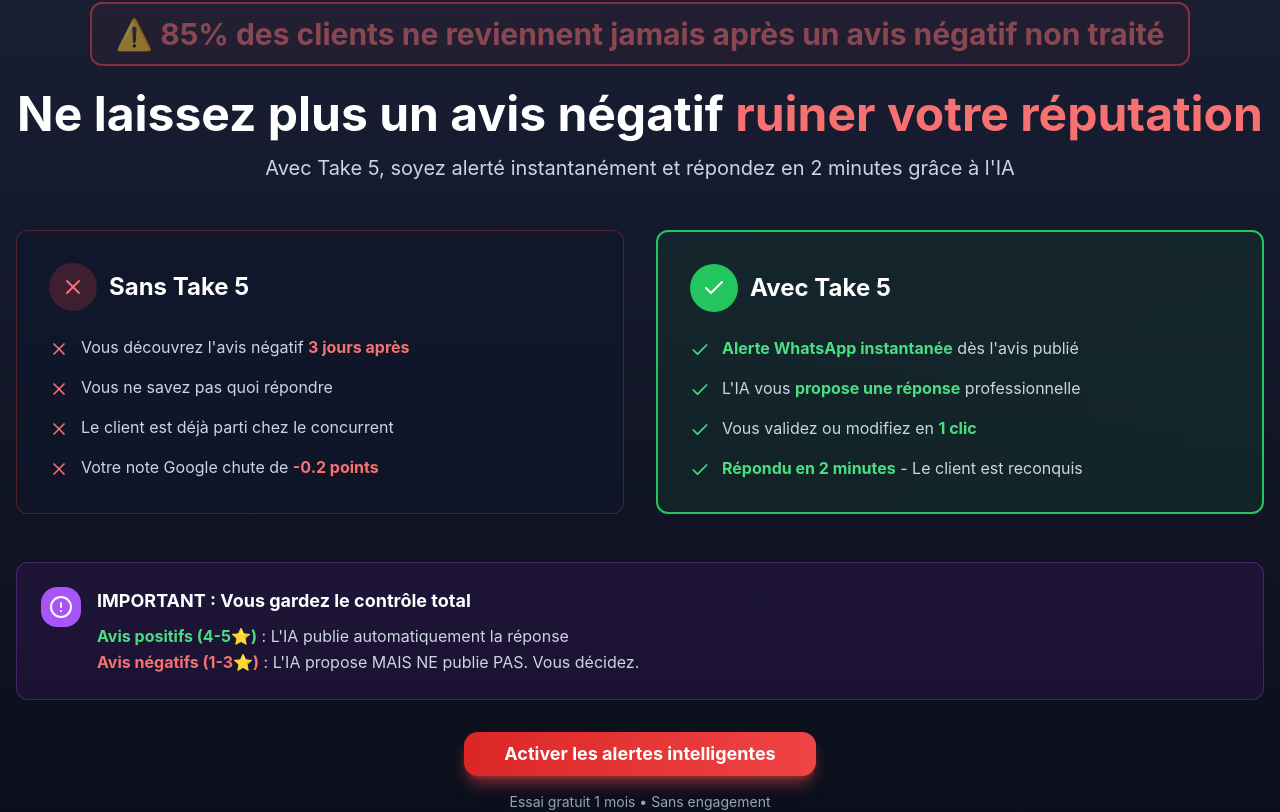
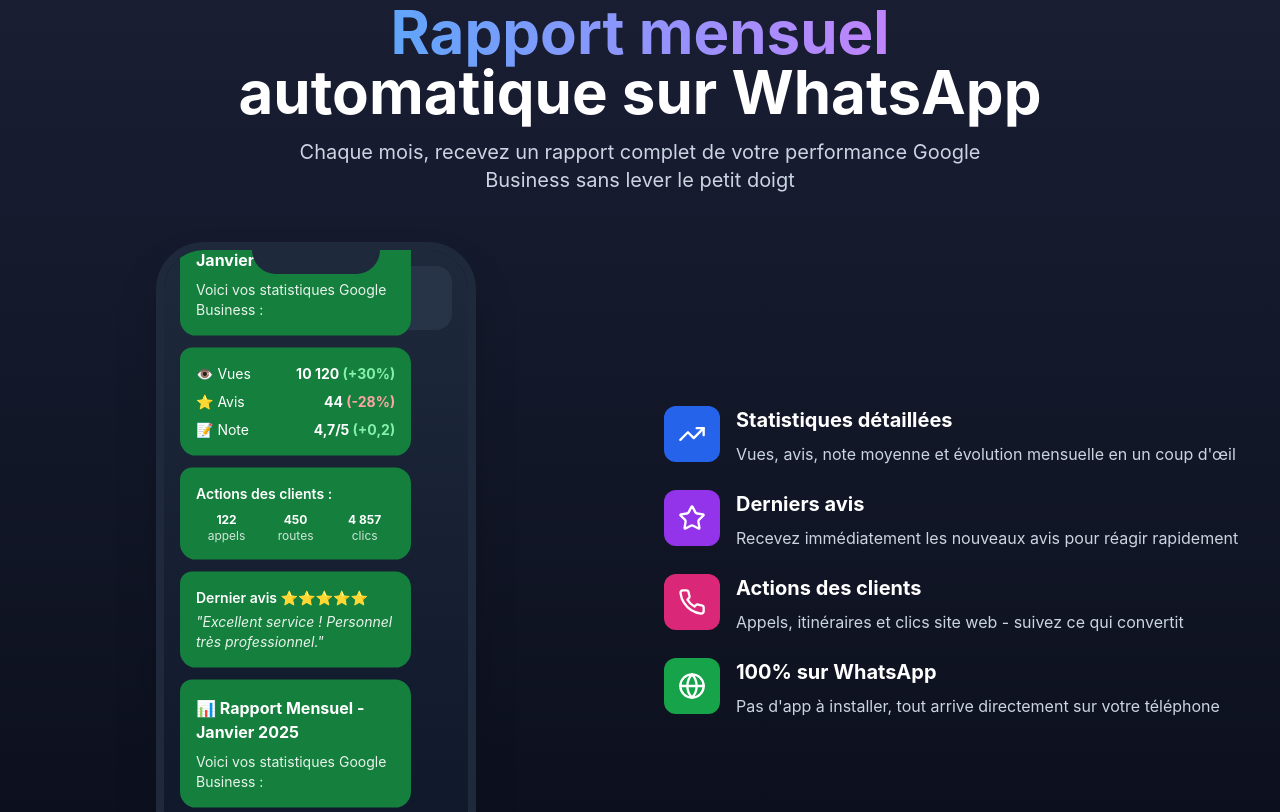
Before and after one commit to semih5817/take5-boost, a React (Vite) app: page / in a window 1280 px wide. Shown: the part 878-1690 px from the top of the page. Built offline with nearby package versions, Linux system fonts and the light colour scheme; the HTML template or start-up script is replaced by a standard one.

Commit message:
Replace alert section with WhatsApp report
Replace the "85% of clients never return" alert section with the "Monthly report on WhatsApp" section. This includes a phone mockup with an animated scrolling WhatsApp conversation showcasing new features.

```diff
--- /dev/null
+++ b/src/components/home/WhatsAppReportingSection.tsx
@@ -0,0 +1,179 @@
+import { TrendingUp, Star, Phone, Globe } from "lucide-react";
+
+export const WhatsAppReportingSection = () => {
+  return (
+    <section className="py-20 px-4 bg-gradient-to-b from-[#1A1F35] to-[#0A0E1A]">
+      <div className="max-w-7xl mx-auto">
+        {/* Header */}
+        <div className="text-center mb-12">
+          <h2 className="text-4xl md:text-6xl font-bold text-white mb-4">
+            <span className="text-transparent bg-clip-text bg-gradient-to-r from-blue-400 to-purple-400">
+              Rapport mensuel
+            </span>
+            <br />
+            automatique sur WhatsApp
+          </h2>
+          <p className="text-xl text-slate-300 max-w-3xl mx-auto">
+            Chaque mois, recevez un rapport complet de votre performance Google Business sans lever le petit doigt
+          </p>
+        </div>
+
+        <div className="grid lg:grid-cols-2 gap-12 items-center">
+          {/* Phone Mockup avec animation */}
+          <div className="relative flex justify-center">
+            <div className="relative w-[320px] h-[640px] bg-slate-900 rounded-[3rem] border-8 border-slate-800 shadow-2xl overflow-hidden">
+              {/* Notch */}
+              <div className="absolute top-0 left-1/2 -translate-x-1/2 w-32 h-6 bg-slate-800 rounded-b-3xl z-10"></div>
+
+              {/* Screen Content - Animated */}
+              <div className="w-full h-full bg-gradient-to-b from-slate-800 to-slate-900 p-4 overflow-hidden">
+                {/* WhatsApp Header */}
+                <div className="flex items-center gap-3 mb-4 bg-slate-700/50 p-3 rounded-lg">
+                  <div className="w-10 h-10 bg-white rounded-full flex items-center justify-center text-sm font-bold">
+                    T5
+                  </div>
+                  <div>
+                    <div className="text-white font-semibold text-sm">Take 5</div>
+                    <div className="text-slate-400 text-xs">en ligne</div>
+                  </div>
+                </div>
+
+                {/* Messages - Animation de défilement */}
+                <div className="space-y-3 animate-scroll">
+                  {/* Message 1 - Rapport */}
+                  <div className="bg-green-700 p-4 rounded-2xl rounded-tl-sm max-w-[85%]">
+                    <div className="text-white font-bold mb-2 flex items-center gap-2">
+                      📊 Rapport Mensuel - Janvier 2025
+                    </div>
+                    <div className="text-sm text-white/90">
+                      Voici vos statistiques Google Business :
+                    </div>
+                  </div>
+
+                  {/* Message 2 - Stats */}
+                  <div className="bg-green-700 p-4 rounded-2xl rounded-tl-sm max-w-[85%]">
+                    <div className="space-y-2 text-white text-sm">
+                      <div className="flex justify-between">
+                        <span>👁️ Vues</span>
+                        <span className="font-bold">10 120 <span className="text-green-300">(+30%)</span></span>
+                      </div>
+                      <div className="flex justify-between">
+                        <span>⭐ Avis</span>
+                        <span className="font-bold">44 <span className="text-red-300">(-28%)</span></span>
+                      </div>
+                      <div className="flex justify-between">
+                        <span>📝 Note</span>
+                        <span className="font-bold">4,7/5 <span className="text-green-300">(+0,2)</span></span>
+                      </div>
+                    </div>
+                  </div>
+
+                  {/* Message 3 - Actions clients */}
+                  <div className="bg-green-700 p-4 rounded-2xl rounded-tl-sm max-w-[85%]">
+                    <div className="text-white text-sm mb-2 font-semibold">
+                      Actions des clients :
+                    </div>
+                    <div className="grid grid-cols-3 gap-2 text-white text-xs text-center">
+                      <div>
+                        <div className="font-bold">122</div>
+                        <div className="text-white/80">appels</div>
+                      </div>
+                      <div>
+                        <div className="font-bold">450</div>
+                        <div className="text-white/80">routes</div>
+                      </div>
+                      <div>
+                        <div className="font-bold">4 857</div>
+                        <div className="text-white/80">clics</div>
+                      </div>
+                    </div>
+                  </div>
+
+                  {/* Message 4 - Dernier avis */}
+                  <div className="bg-green-700 p-4 rounded-2xl rounded-tl-sm max-w-[85%]">
+                    <div className="text-white text-sm">
+                      <div className="font-semibold mb-1">Dernier avis ⭐⭐⭐⭐⭐</div>
+                      <div className="italic text-white/90">"Excellent service ! Personnel très professionnel."</div>
+                    </div>
+                  </div>
+
+                  {/* Dupliquer pour l'effet de boucle */}
+                  <div className="bg-green-700 p-4 rounded-2xl rounded-tl-sm max-w-[85%]">
+                    <div className="text-white font-bold mb-2 flex items-center gap-2">
+                      📊 Rapport Mensuel - Janvier 2025
+                    </div>
+                    <div className="text-sm text-white/90">
+                      Voici vos statistiques Google Business :
+                    </div>
+                  </div>
+                </div>
+
+                <div className="absolute bottom-4 left-4 right-4 text-center">
+                  <div className="text-green-400 text-xs flex items-center justify-center gap-1">
+                    <span className="animate-pulse">✓✓</span>
+                    <span>1234</span>
+                  </div>
+                </div>
+              </div>
+            </div>
+          </div>
+
+          {/* Features List */}
+          <div className="space-y-6">
+            {/* Feature 1 */}
+            <div className="flex items-start gap-4">
+              <div className="w-14 h-14 bg-blue-600 rounded-xl flex items-center justify-center flex-shrink-0">
+                <TrendingUp className="w-7 h-7 text-white" />
+              </div>
+              <div>
+                <h3 className="text-xl font-bold text-white mb-2">Statistiques détaillées</h3>
+                <p className="text-slate-300">
+                  Vues, avis, note moyenne et évolution mensuelle en un coup d'œil
+                </p>
+              </div>
+            </div>
+
+            {/* Feature 2 */}
+            <div className="flex items-start gap-4">
+              <div className="w-14 h-14 bg-purple-600 rounded-xl flex items-center justify-center flex-shrink-0">
+                <Star className="w-7 h-7 text-white" />
+              </div>
+              <div>
+                <h3 className="text-xl font-bold text-white mb-2">Derniers avis</h3>
+                <p className="text-slate-300">
+                  Recevez immédiatement les nouveaux avis pour réagir rapidement
+                </p>
+              </div>
+            </div>
+
+            {/* Feature 3 */}
+            <div className="flex items-start gap-4">
+              <div className="w-14 h-14 bg-pink-600 rounded-xl flex items-center justify-center flex-shrink-0">
+                <Phone className="w-7 h-7 text-white" />
+              </div>
+              <div>
+                <h3 className="text-xl font-bold text-white mb-2">Actions des clients</h3>
+                <p className="text-slate-300">
+                  Appels, itinéraires et clics site web - suivez ce qui convertit
+                </p>
+              </div>
+            </div>
+
+            {/* Feature 4 */}
+            <div className="flex items-start gap-4">
+              <div className="w-14 h-14 bg-green-600 rounded-xl flex items-center justify-center flex-shrink-0">
+                <Globe className="w-7 h-7 text-white" />
+              </div>
+              <div>
+                <h3 className="text-xl font-bold text-white mb-2">100% sur WhatsApp</h3>
+                <p className="text-slate-300">
+                  Pas d'app à installer, tout arrive directement sur votre téléphone
+                </p>
+              </div>
+            </div>
+          </div>
+        </div>
+      </div>
+    </section>
+  );
+};
--- a/src/pages/Index.tsx
+++ b/src/pages/Index.tsx
@@ -1,6 +1,6 @@
 import { Header } from "@/components/Header";
 import { HeroSection } from "@/components/home/HeroSection";
-import { AlertSection } from "@/components/home/AlertSection";
+import { WhatsAppReportingSection } from "@/components/home/WhatsAppReportingSection";
 import { ProblemSolutionSection } from "@/components/home/ProblemSolutionSection";
 import { MainFeaturesSection } from "@/components/home/MainFeaturesSection";
 import { HowItWorksSection } from "@/components/home/HowItWorksSection";
@@ -17,7 +17,7 @@ const Index = () => {
     <div className="min-h-screen">
       <Header />
       <HeroSection />
-      <AlertSection />
+      <WhatsAppReportingSection />
       <ProblemSolutionSection />
       <MainFeaturesSection />
       <HowItWorksSection />
--- a/tailwind.config.ts
+++ b/tailwind.config.ts
@@ -74,10 +74,19 @@ export default {
             height: "0",
           },
         },
+        scroll: {
+          "0%": {
+            transform: "translateY(0)",
+          },
+          "100%": {
+            transform: "translateY(-50%)",
+          },
+        },
       },
       animation: {
         "accordion-down": "accordion-down 0.2s ease-out",
         "accordion-up": "accordion-up 0.2s ease-out",
+        scroll: "scroll 15s linear infinite",
       },
     },
   },
```
